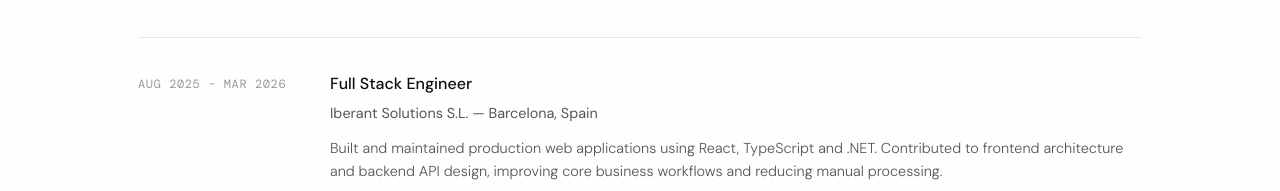
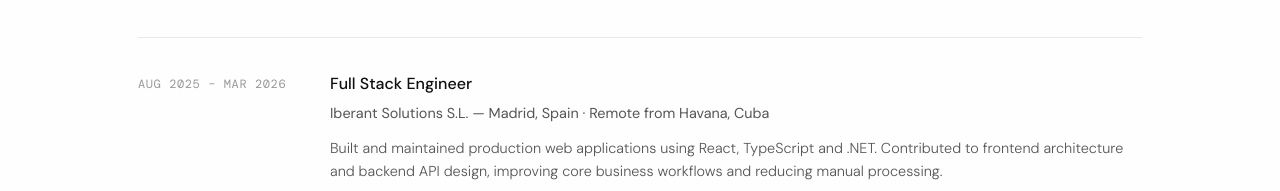
Before and after one commit to anakarla99/anakarla99.github.io, a plain HTML site: page index.html in a window 1280 px wide. Shown: the part 2493-2684 px from the top of the page. Drawn offline with nearby package versions, Linux system fonts and the light colour scheme.

Commit message:
Clarify Iberant remote work location

```diff
--- a/index.html
+++ b/index.html
@@ -461,7 +461,7 @@
       <div class="exp-date">Aug 2025 – Mar 2026</div>
       <div>
         <div class="exp-role">Full Stack Engineer</div>
-        <div class="exp-company">Iberant Solutions S.L. — Barcelona, Spain</div>
+        <div class="exp-company">Iberant Solutions S.L. — Madrid, Spain · Remote from Havana, Cuba</div>
         <div class="exp-desc">Built and maintained production web applications using React, TypeScript and .NET. Contributed to frontend architecture and backend API design, improving core business workflows and reducing manual processing.</div>
       </div>
     </div>
```
